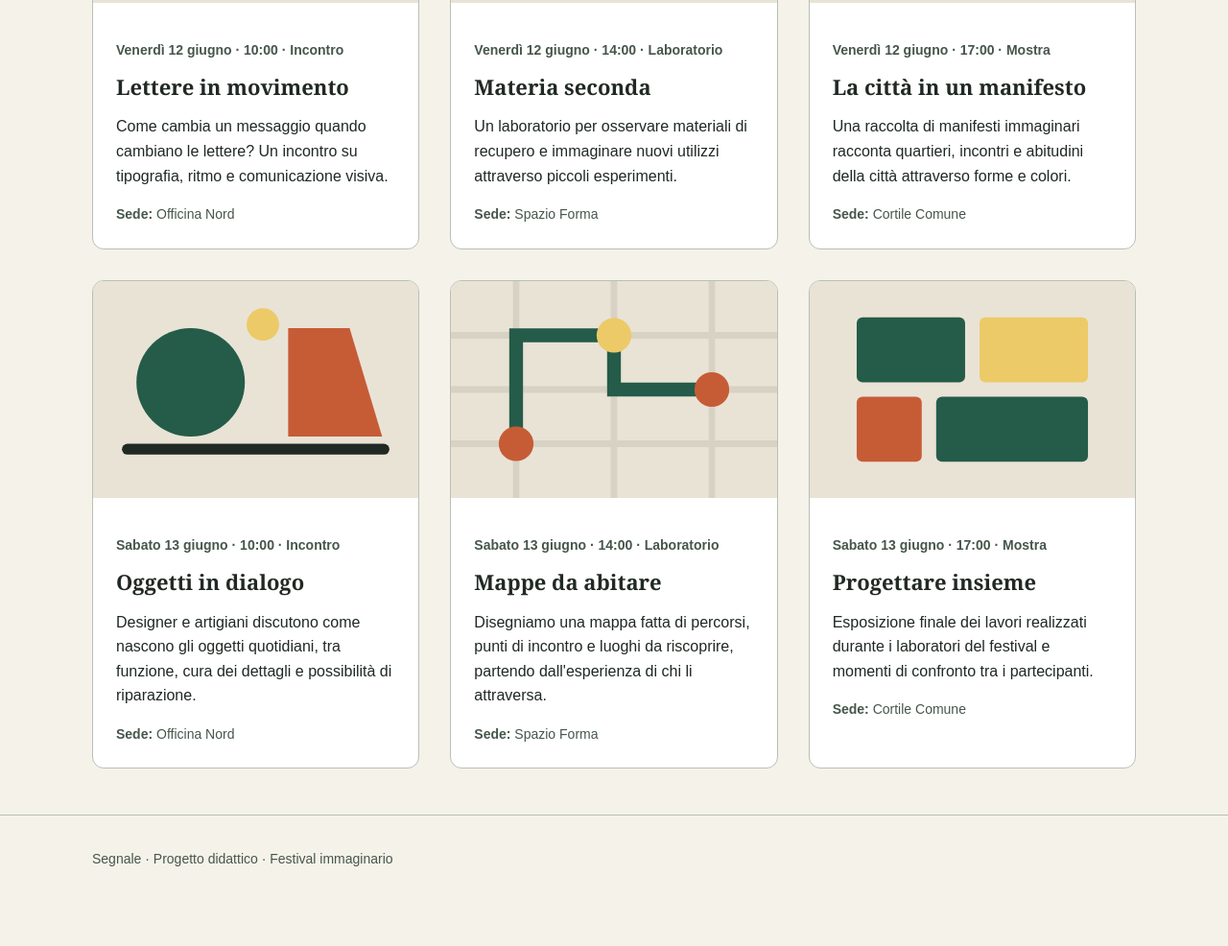
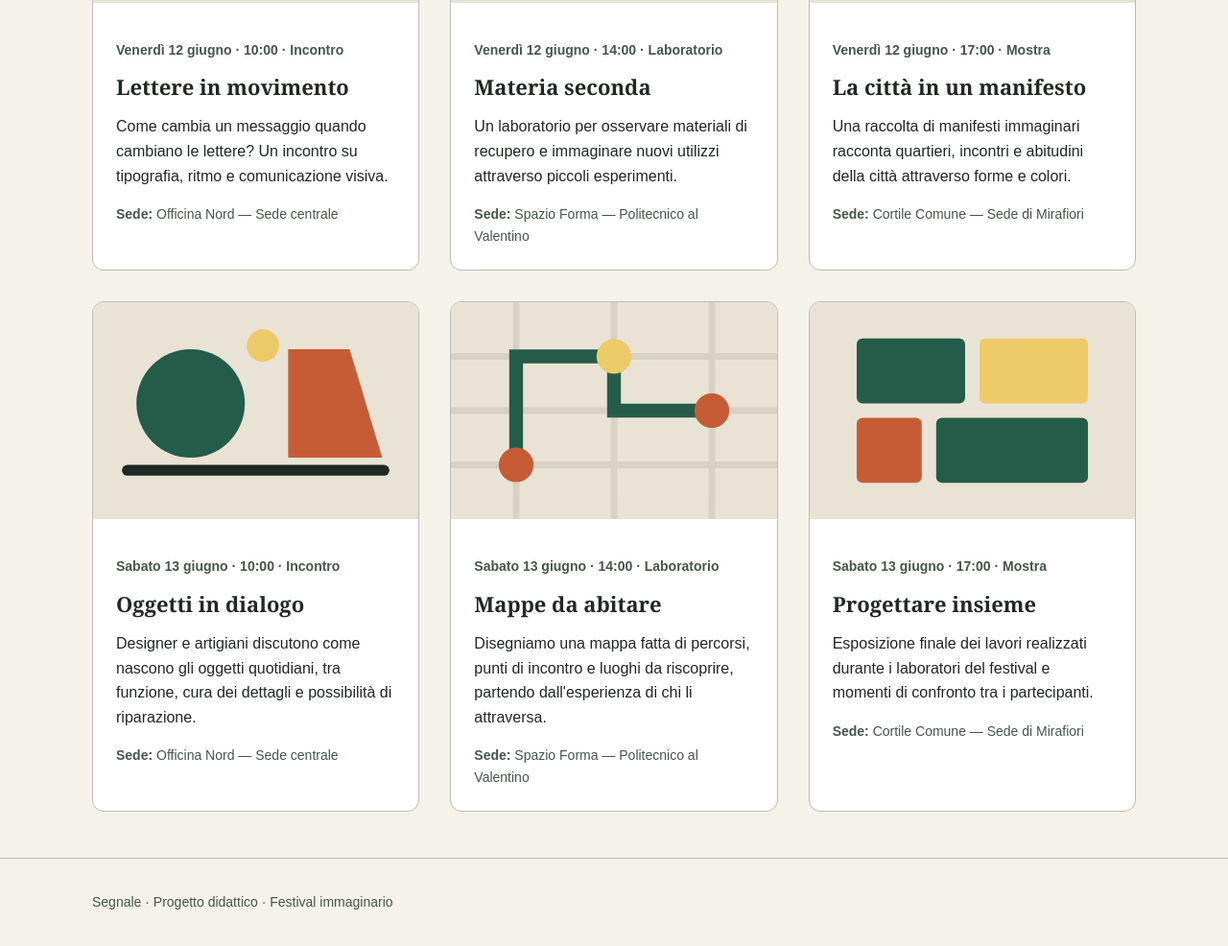
Before and after one commit to SeiSpartani/festival-segnale, a plain HTML site: page programma.html in a window 1280 px wide. Shown: the part 752-1738 px from the top of the page at 96% size. Before the commit the page ends 1693 px from the top, so only its background shows below. Drawn offline with Linux system fonts and the light colour scheme; a web font is replaced by a local one.

Commit message:
Settimo commit

```diff
--- a/dati/eventi.json
+++ b/dati/eventi.json
@@ -11,6 +11,28 @@
     "sede_id": 1
   },
   {
+    "id": 2,
+    "titolo": "Materia seconda",
+    "data": "2026-06-12",
+    "orario": "14:00",
+    "categoria": "Laboratorio",
+    "descrizione": "Un laboratorio per osservare materiali di recupero e immaginare nuovi utilizzi attraverso piccoli esperimenti.",
+    "immagine": "assets/materia-seconda.svg",
+    "immagine_alt": "Forme sovrapposte che richiamano campioni di materiali",
+    "sede_id": 2
+  },
+  {
+    "id": 3,
+    "titolo": "La città in un manifesto",
+    "data": "2026-06-12",
+    "orario": "17:00",
+    "categoria": "Mostra",
+    "descrizione": "Una raccolta di manifesti immaginari racconta quartieri, incontri e abitudini della città attraverso forme e colori.",
+    "immagine": "assets/citta-manifesto.svg",
+    "immagine_alt": "Rettangoli colorati compongono una città astratta.",
+    "sede_id": 3
+  },
+  {
     "id": 4,
     "titolo": "Oggetti in dialogo",
     "data": "2026-06-13",
@@ -20,5 +42,27 @@
     "immagine": "assets/oggetti-dialogo.svg",
     "immagine_alt": "Due forme geometriche si fronteggiano sopra una linea comune.",
     "sede_id": 1
+  },
+  {
+    "id": 5,
+    "titolo": "Mappe da abitare",
+    "data": "2026-06-13",
+    "orario": "14:00",
+    "categoria": "Laboratorio",
+    "descrizione": "Disegniamo una mappa fatta di percorsi, punti di incontro e luoghi da riscoprire, partendo dall'esperienza di chi li attraversa.",
+    "immagine": "assets/mappe-abitare.svg",
+    "immagine_alt": "Un percorso collega tre punti su una mappa geometrica.",
+    "sede_id": 2
+  },
+  {
+    "id": 6,
+    "titolo": "Progettare insieme",
+    "data": "2026-06-13",
+    "orario": "17:00",
+    "categoria": "Mostra",
+    "descrizione": "Esposizione finale dei lavori realizzati durante i laboratori del festival e momenti di confronto tra i partecipanti.",
+    "immagine": "assets/progettare-insieme.svg",
+    "immagine_alt": "Moduli di colori diversi si incastrano in una composizione comune.",
+    "sede_id": 3
   }
 ]
--- a/dati/sedi.json
+++ b/dati/sedi.json
@@ -3,5 +3,15 @@
     "id": 1,
     "nome": "Officina Nord — Sede centrale",
     "indirizzo": "Corso Duca degli Abruzzi 24, Torino"
+  },
+  {
+    "id": 2,
+    "nome": "Spazio Forma — Politecnico al Valentino",
+    "indirizzo": "Viale Mattioli 39, Torino"
+  },
+  {
+    "id": 3,
+    "nome": "Cortile Comune — Sede di Mirafiori",
+    "indirizzo": "Corso Luigi Settembrini 178, Torino"
   }
 ]
--- a/info.html
+++ b/info.html
@@ -11,6 +11,8 @@
   <!-- CSS Swiper 14.4.0 -->
   <link rel="stylesheet" href="https://cdn.jsdelivr.net/npm/swiper@14.4.0/swiper-bundle.min.css">
   <link rel="stylesheet" href="style.css">
+  <script src="https://cdn.jsdelivr.net/npm/swiper@14.4.0/swiper-bundle.min.js" defer></script>
+  <script src="info.js" defer></script>
 </head>
 <body>
   <a class="skip-link" href="#contenuto">Vai al contenuto</a>
@@ -106,6 +108,24 @@
         </ul>
       </div>
     </section>
+
+    <!-- Sezione Meteo a Torino adesso -->
+    <section class="content-section" aria-labelledby="titolo-meteo">
+      <h2 id="titolo-meteo">Meteo a Torino adesso</h2>
+      <p class="reading-text">Condizioni meteorologiche attuali rilevate oggi a Torino (non costituiscono una previsione per le date del festival).</p>
+
+      <div class="weather-box">
+        <p id="stato-meteo" role="status" aria-live="polite">Caricamento dei dati meteo in corso…</p>
+        <ul id="dati-meteo" class="weather-list" hidden>
+          <li><strong>Temperatura:</strong> <span id="meteo-temperatura"></span></li>
+          <li><strong>Vento:</strong> <span id="meteo-vento"></span></li>
+          <li><strong>Ora del dato:</strong> <span id="meteo-ora"></span></li>
+        </ul>
+        <p class="weather-source">
+          Dati meteo: <a href="https://open-meteo.com/" target="_blank" rel="noopener noreferrer">Open-Meteo</a>, licenza <a href="https://creativecommons.org/licenses/by/4.0/" target="_blank" rel="noopener noreferrer">CC BY 4.0</a>.
+        </p>
+      </div>
+    </section>
   </main>
 
   <footer class="site-footer">
@@ -113,16 +133,5 @@
       <p>Segnale · Progetto didattico · Festival immaginario</p>
     </div>
   </footer>
-
-  <script src="https://cdn.jsdelivr.net/npm/swiper@14.4.0/swiper-bundle.min.js"></script>
-  <script>
-    const swiper = new Swiper('.galleria-luoghi', {
-      loop: false,
-      navigation: {
-        nextEl: '.swiper-button-next',
-        prevEl: '.swiper-button-prev',
-      },
-    });
-  </script>
 </body>
 </html>
--- a/programma.html
+++ b/programma.html
@@ -9,6 +9,7 @@
   <link rel="preconnect" href="https://fonts.gstatic.com" crossorigin>
   <link href="https://fonts.googleapis.com/css2?family=Redaction+35:ital,wght@0,400;0,700;1,400;1,700&display=swap" rel="stylesheet">
   <link rel="stylesheet" href="style.css">
+  <script src="programma.js" defer></script>
 </head>
 <body>
   <a class="skip-link" href="#contenuto">Vai al contenuto</a>
@@ -33,76 +34,19 @@
 
     <section class="content-section" aria-labelledby="titolo-eventi">
       <h2 id="titolo-eventi">Gli appuntamenti</h2>
-      <div class="event-grid">
-        <!-- Evento 1 -->
-        <article class="event-card">
-          <img src="assets/lettere-in-movimento.svg" alt="Lettere geometriche disposte su una griglia" width="900" height="600">
-          <div class="event-body">
-            <p class="event-meta">Venerdì 12 giugno · 10:00 · Incontro</p>
-            <h3>Lettere in movimento</h3>
-            <p>Come cambia un messaggio quando cambiano le lettere? Un incontro su tipografia, ritmo e comunicazione visiva.</p>
-            <p class="event-place"><strong>Sede:</strong> Officina Nord</p>
-          </div>
-        </article>
 
-        <!-- Evento 2 -->
-        <article class="event-card">
-          <img src="assets/materia-seconda.svg" alt="Forme sovrapposte che richiamano campioni di materiali" width="900" height="600">
-          <div class="event-body">
-            <p class="event-meta">Venerdì 12 giugno · 14:00 · Laboratorio</p>
-            <h3>Materia seconda</h3>
-            <p>Un laboratorio per osservare materiali di recupero e immaginare nuovi utilizzi attraverso piccoli esperimenti.</p>
-            <p class="event-place"><strong>Sede:</strong> Spazio Forma</p>
-          </div>
-        </article>
+      <!-- Messaggio di stato (caricamento, elenco vuoto o errore) -->
+      <p id="stato-programma" class="reading-text" role="status" aria-live="polite">Caricamento del programma in corso…</p>
 
-        <!-- Evento 3 -->
-        <article class="event-card">
-          <img src="assets/citta-manifesto.svg" alt="Rettangoli colorati compongono una città astratta." width="900" height="600">
-          <div class="event-body">
-            <p class="event-meta">Venerdì 12 giugno · 17:00 · Mostra</p>
-            <h3>La città in un manifesto</h3>
-            <p>Una raccolta di manifesti immaginari racconta quartieri, incontri e abitudini della città attraverso forme e colori.</p>
-            <p class="event-place"><strong>Sede:</strong> Cortile Comune</p>
-          </div>
-        </article>
-
-        <!-- Evento 4 -->
-        <article class="event-card">
-          <img src="assets/oggetti-dialogo.svg" alt="Due forme geometriche si fronteggiano sopra una linea comune." width="900" height="600">
-          <div class="event-body">
-            <p class="event-meta">Sabato 13 giugno · 10:00 · Incontro</p>
-            <h3>Oggetti in dialogo</h3>
-            <p>Designer e artigiani discutono come nascono gli oggetti quotidiani, tra funzione, cura dei dettagli e possibilità di riparazione.</p>
-            <p class="event-place"><strong>Sede:</strong> Officina Nord</p>
-          </div>
-        </article>
-
-        <!-- Evento 5 -->
-        <article class="event-card">
-          <img src="assets/mappe-abitare.svg" alt="Un percorso collega tre punti su una mappa geometrica." width="900" height="600">
-          <div class="event-body">
-            <p class="event-meta">Sabato 13 giugno · 14:00 · Laboratorio</p>
-            <h3>Mappe da abitare</h3>
-            <p>Disegniamo una mappa fatta di percorsi, punti di incontro e luoghi da riscoprire, partendo dall'esperienza di chi li attraversa.</p>
-            <p class="event-place"><strong>Sede:</strong> Spazio Forma</p>
-          </div>
-        </article>
-
-        <!-- Evento 6 -->
-        <article class="event-card">
-          <img src="assets/progettare-insieme.svg" alt="Moduli di colori diversi si incastrano in una composizione comune." width="900" height="600">
-          <div class="event-body">
-            <p class="event-meta">Sabato 13 giugno · 17:00 · Mostra</p>
-            <h3>Progettare insieme</h3>
-            <p>Esposizione finale dei lavori realizzati durante i laboratori del festival e momenti di confronto tra i partecipanti.</p>
-            <p class="event-place"><strong>Sede:</strong> Cortile Comune</p>
-          </div>
-        </article>
-      </div>
+      <!-- Contenitore vuoto popolato dinamicamente via JavaScript -->
+      <div id="griglia-eventi" class="event-grid"></div>
     </section>
   </main>
 
-  <footer class="site-footer"><div class="container"><p>Segnale · Progetto didattico · Festival immaginario</p></div></footer>
+  <footer class="site-footer">
+    <div class="container">
+      <p>Segnale · Progetto didattico · Festival immaginario</p>
+    </div>
+  </footer>
 </body>
 </html>
--- /dev/null
+++ b/programma.js
@@ -0,0 +1,97 @@
+// Formatta la data ISO ("2026-06-12") nel formato leggibile del sito ("Venerdì 12 giugno")
+function formattaData(dataIso) {
+  const parti = dataIso.split('-');
+  if (parti.length !== 3) return dataIso;
+
+  const dataObj = new Date(Number(parti[0]), Number(parti[1]) - 1, Number(parti[2]));
+  const formattata = dataObj.toLocaleDateString('it-IT', {
+    weekday: 'long',
+    day: 'numeric',
+    month: 'long'
+  });
+
+  return formattata.charAt(0).toUpperCase() + formattata.slice(1);
+}
+
+async function caricaProgramma() {
+  const statoEl = document.getElementById('stato-programma');
+  const grigliaEl = document.getElementById('griglia-eventi');
+
+  try {
+    // Caricamento parallelo dei due file JSON
+    const [rispostaEventi, rispostaSedi] = await Promise.all([
+      fetch('dati/eventi.json'),
+      fetch('dati/sedi.json')
+    ]);
+
+    // Verifica che entrambi i file siano stati letti correttamente
+    if (!rispostaEventi.ok || !rispostaSedi.ok) {
+      throw new Error('Errore nel caricamento dei file JSON.');
+    }
+
+    const eventi = await rispostaEventi.json();
+    const sedi = await rispostaSedi.json();
+
+    // Gestione elenco vuoto
+    if (!Array.isArray(eventi) || eventi.length === 0) {
+      statoEl.textContent = 'Nessun evento in programma al momento.';
+      return;
+    }
+
+    // Mappa rapida id -> nome sede (es. 1 -> "Officina Nord — Sede centrale")
+    const mappaSedi = new Map();
+    if (Array.isArray(sedi)) {
+      sedi.forEach((sede) => {
+        mappaSedi.set(sede.id, sede.nome);
+      });
+    }
+
+    // Nasconde il messaggio di caricamento e svuota la griglia
+    statoEl.hidden = true;
+    grigliaEl.innerHTML = '';
+
+    // Costruzione sicura delle schede tramite DOM API
+    eventi.forEach((evento) => {
+      const article = document.createElement('article');
+      article.className = 'event-card';
+
+      const img = document.createElement('img');
+      img.src = evento.immagine;
+      img.alt = evento.immagine_alt || '';
+      img.width = 900;
+      img.height = 600;
+
+      const body = document.createElement('div');
+      body.className = 'event-body';
+
+      const meta = document.createElement('p');
+      meta.className = 'event-meta';
+      meta.textContent = `${formattaData(evento.data)} · ${evento.orario} · ${evento.categoria}`;
+
+      const titolo = document.createElement('h3');
+      titolo.textContent = evento.titolo;
+
+      const descrizione = document.createElement('p');
+      descrizione.textContent = evento.descrizione;
+
+      const luogo = document.createElement('p');
+      luogo.className = 'event-place';
+      const strongSede = document.createElement('strong');
+      strongSede.textContent = 'Sede: ';
+
+      // Se sede_id non esiste in sedi.json, mostra il testo di riserva
+      const nomeSede = mappaSedi.get(evento.sede_id) || 'Sede da definire';
+      luogo.append(strongSede, document.createTextNode(nomeSede));
+
+      body.append(meta, titolo, descrizione, luogo);
+      article.append(img, body);
+      grigliaEl.appendChild(article);
+    });
+  } catch (errore) {
+    console.error(errore);
+    statoEl.hidden = false;
+    statoEl.textContent = 'Impossibile caricare il programma. Riprova più tardi.';
+  }
+}
+
+caricaProgramma();
```
Also changed, not shown: info.js (added, +59 -0 lines), style.css (+28 -0 lines), 3 other files.
